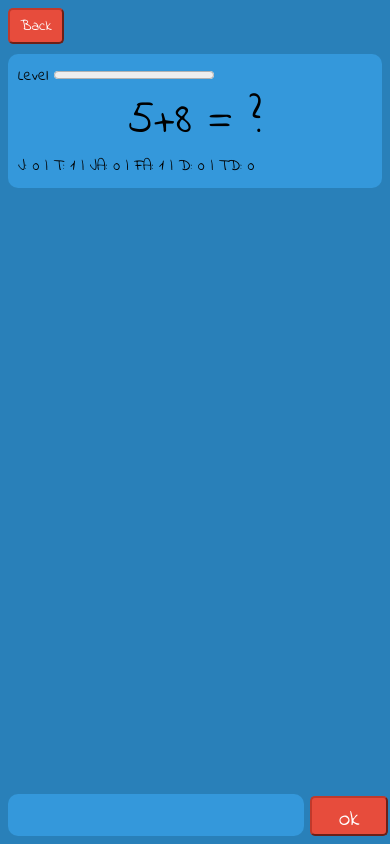
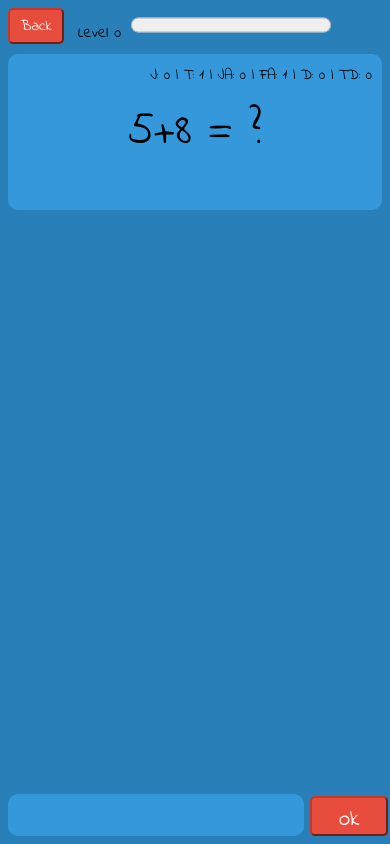
Before and after one commit to freddy-nawfal/BrainHeroes, a plain HTML site: page www/training.html in a window 390 px wide. Both pictures are taken after typing "5551234" into the empty fields and a click on the button "ok". Drawn offline with Linux system fonts and the light colour scheme; some packages are replaced by stand-ins of ours.

Commit message:
changing design and adding levels and progress bar

```diff
--- a/www/css/training.css
+++ b/www/css/training.css
@@ -55,15 +55,7 @@ button{
 	font-size: 45px;
 	text-align: center;
 	word-break: break-all;
-}
-#reponse{
-	display: block;
-	margin: 0 auto;
-	width:60%;
-	font-size: 25px;
-	text-align: center;
-	font-size: 60px;
-	padding: 20px;
+	padding-top: 35px; padding-bottom: 35px;
 }
 #display{
 	padding: 10px;
@@ -72,7 +64,7 @@ button{
 	border-radius: 10px;
 	margin-top:10px;
 }
-#display #difficulte{
+#display #stats{
 	position: absolute;
 	top: 10px; right: 10px;
 	font-size: 15px;
@@ -89,3 +81,19 @@ button{
 	text-align: center;
 	font-size: 20px;
 }
+#progress{
+	position: absolute;
+	top: 10px;
+	right:0px;
+	width: 80%;
+}
+#progress #lvl{
+	height: 30px;
+	width: 200px;
+	margin-left: 10px;
+}
+#back{
+	width: 30%;
+	top:10px;
+	left:10px;
+}
--- a/www/js/training.js
+++ b/www/js/training.js
@@ -4,7 +4,8 @@
 		a :0,
 		b :0,
 		reponse:{},
-		startTime : new Date()
+		startTime : new Date(),
+		palier : 5
 	};
 // objet contenant la difficulte lié au niveau du joueur, le nombre de calcul faux réalisé, le nombre de calcul juste, le nombre de calcul effectué et le ratio du joueur
 	var personne = {
@@ -72,15 +73,15 @@ function calculateDifficulty(){
 	personne.ratioFauxJuste = (personne.nb_juste / personne.nb_faux).toFixed(1);
 	if(!isFinite(personne.ratioFauxJuste))personne.ratioDisplayed = "&infin;";
 
-	if(personne.justes_affilee > 1)personne.totalDifficulty+=1;
+	if(personne.justes_affilee > 0)personne.totalDifficulty+=1;
 	if(personne.justes_affilee > 5)personne.totalDifficulty+=2;
 	if(personne.faux_affilee > 0)personne.totalDifficulty-=1;
 	if(personne.faux_affilee > 3)personne.totalDifficulty-=2;
 
 	if(personne.totalDifficulty < 0)personne.totalDifficulty=0;
 
-	personne.difficulty = personne.totalDifficulty;
 
+	personne.difficulty = personne.totalDifficulty%calcul.palier;
 }
 
 function calculateBetweenTime(){
@@ -90,11 +91,15 @@ function calculateBetweenTime(){
 }
 
 function calculateLevels(){
-	personne.level = (Math.floor(personne.difficulty/5));
-	if((personne.difficulty/5)>=1){
+	personne.level = (Math.floor(personne.totalDifficulty/calcul.palier));
+	if((personne.difficulty/calcul.palier)>=1){
 		personne.difficulty = 0;
 	}
+
 	console.log(personne.level);
+
+	$('#lvl').val((personne.difficulty/calcul.palier)*100);
+	$('#level').html(personne.level);
 }
 
 
--- a/www/training.html
+++ b/www/training.html
@@ -12,8 +12,11 @@
     <body>
         <div class="app">
         	<a href="index.html" id="back"><button>Back</button></a>
+            <div id="progress">
+                    Level <span id="level">0</span><progress value="0" max="100" id="lvl">0 %</progress>
+                </div>
             <div id="display">
-                Level <progress value="0" max="100" id="lvl">0 %</progress>
+
     			<div id="calcul"></div>
     			<div id="stats"></div>
             </div>
```
